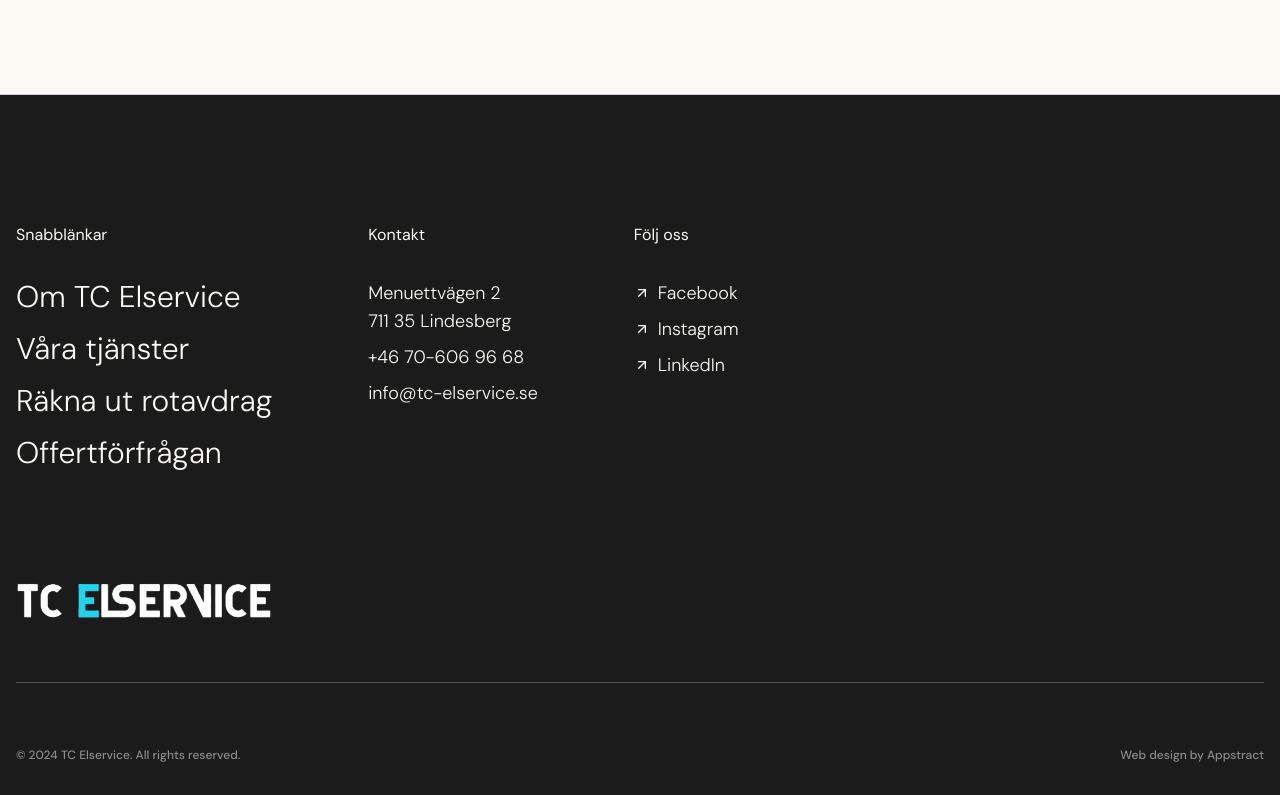
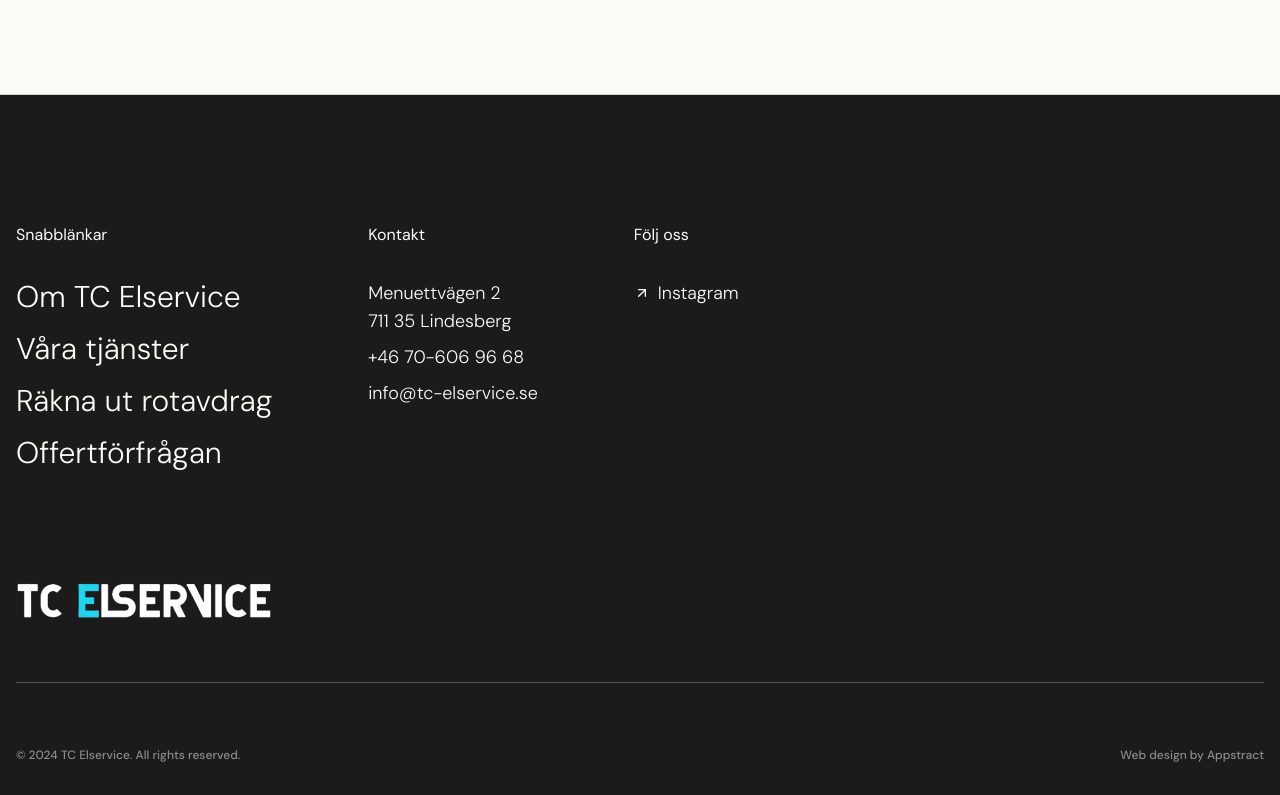
Before and after one commit to AppStractSE/adler, a Next.js app: page / in a window 1280 px wide. Shown: the part 5489-6284 px from the top of the page. Built offline with nearby package versions, Linux system fonts and the light colour scheme.

Commit message:
Remove unused social media entries from the socials data

```diff
--- a/src/data/socials.ts
+++ b/src/data/socials.ts
@@ -1,17 +1,7 @@
 export const socials = [
-  {
-    name: "Facebook",
-    href: "https://www.facebook.com/tc.elservice.ab",
-    icon: "./icons/facebook.svg",
-  },
   {
     name: "Instagram",
     href: "https://www.instagram.com/tc.elservice.ab/",
     icon: "./icons/instagram.svg",
   },
-  {
-    name: "LinkedIn",
-    href: "https://www.linkedin.com/company/tc.elservice.ab/",
-    icon: "./icons/linkedin.svg",
-  },
 ];
```
